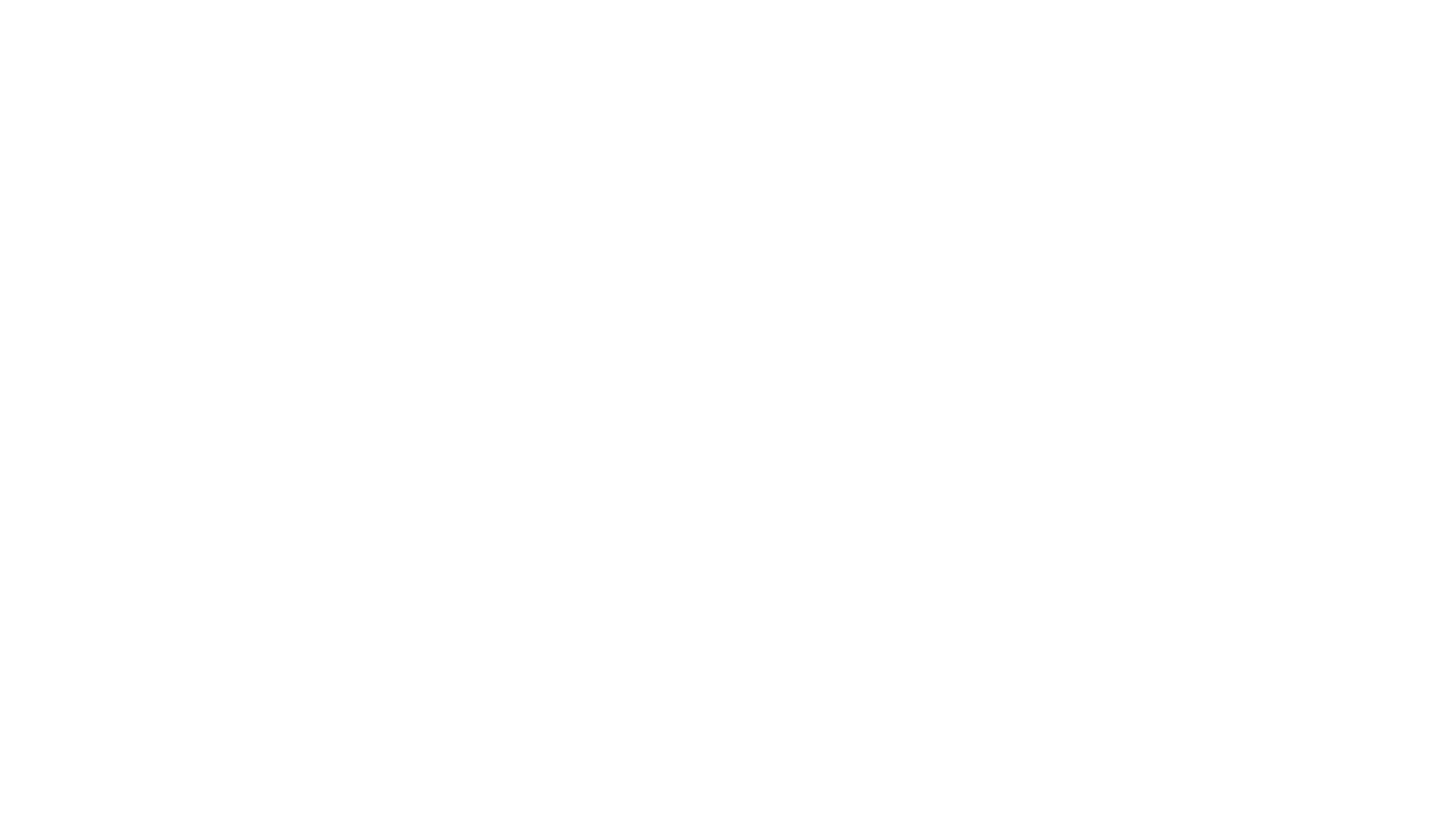
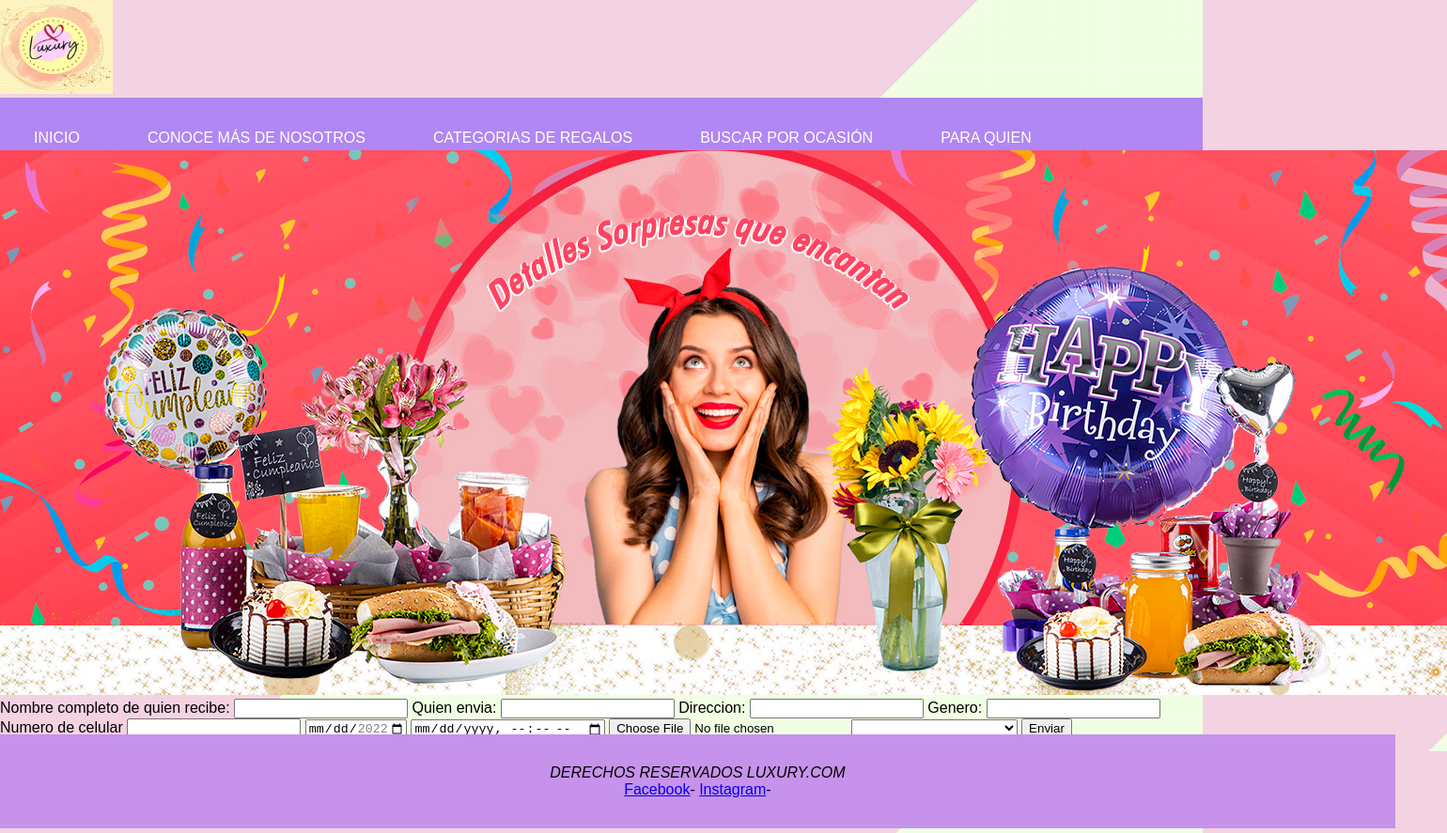
Before and after one commit to LISET3009/LUXURY-PAGINA-WEB-, a plain HTML site: page recetab.html in a window 1280 px wide. Shown: the whole page at 94% size, 1540 px wide, since content can reach past the window. Before the commit the page ends 800 px from the top, so only its background shows below. Drawn offline with Linux system fonts and the light colour scheme.

Commit message:
pequeño cambio

```diff
--- a/recetab.html
+++ b/recetab.html
@@ -0,0 +1,77 @@
+<!DOCTYPE html>
+<html lang="en">
+<head>
+    <meta charset="UTF-8">
+    <meta http-equiv="X-UA-Compatible" content="IE=edge">
+    <meta name="viewport" content="width=device-width, initial-scale=1.0">
+    <title>LUXURY</title>
+    <link rel="preconnect" href="https://fonts.googleapis.com">
+    <link rel="preconnect" href="https://fonts.gstatic.com" crossorigin>
+    <link href="https://fonts.googleapis.com/css2?family=Abel&display=swap" rel="stylesheet">
+
+    <link rel="stylesheet" href="./estilos/style.css">
+
+</head>
+<body>
+    <header>
+        <nav>
+            <a href="./index.html"> <img src="images/LOGO.jpeg" class="img.logo" width="120px" height="100px" alt=""></a>
+            <ul>
+                <li><a href="./index.html">INICIO</a></li>
+                <li><a href="./recetac.html"> CONOCE MÁS DE NOSOTROS </a></li>
+                <li><a href="./recetac.html"> CATEGORIAS DE REGALOS </a></li>
+                <li><a href="./recetab.html"> BUSCAR POR OCASIÓN </a></li>
+                <li><a href="./recetab.html"> PARA QUIEN </a></li>
+                <li><a href="./recetab.html"> REGALOS DE TEMPORADA </a></li>
+                <li><a href="./recetab.html"> FRANGACIAS </a></li>
+            </ul>
+        </nav>
+
+        <img src="./images/DULLCE.jpg" alt="">
+
+
+    <form action="">
+        <label for="">Nombre completo de quien recibe:</label>
+        <input type="text">
+
+        <label for="">Quien envia:</label>
+        <input type="text">
+
+        <label for="">Direccion:</label>
+        <input type="text">
+
+        <label for="">Genero:</label>
+        <input type="text">
+
+        <label for="">Numero de celular</label>
+        <input type="number" >
+
+
+        <input type="date" min="2022-11-09" max="2022-12-23" >
+        <input type="datetime-local" >
+
+        <input type="file">
+
+        <select name="" id="">
+        <label for="">Nombre completo:</label>
+        <option value=""></option>
+        <option value="Cl">	Paseo de los Libertadores</option>
+        <option value="EC">Verbenal</option>
+        <option value="MX">La Uribe</option>
+        <option value="Cl">	San Cristóbal Norte</option>
+        <option value="EC">	Los Cedros/option>
+        <option value="MX">Usaquén</option>
+        </select>
+
+        <button>Enviar</button>
+
+     <footer>
+            <address>DERECHOS RESERVADOS LUXURY.COM</address>
+
+            <div>
+                <a href="https://www.facebook.com/luxury.2204?mibextid=ZbWKwL">Facebook</a>-
+                <a href="#">Instagram</a>-
+            </div>
+        </footer>
+</body>
+</html>
```
Also changed, not shown: index.html (+1 -1 lines), recetac.html (+13 -2 lines).
